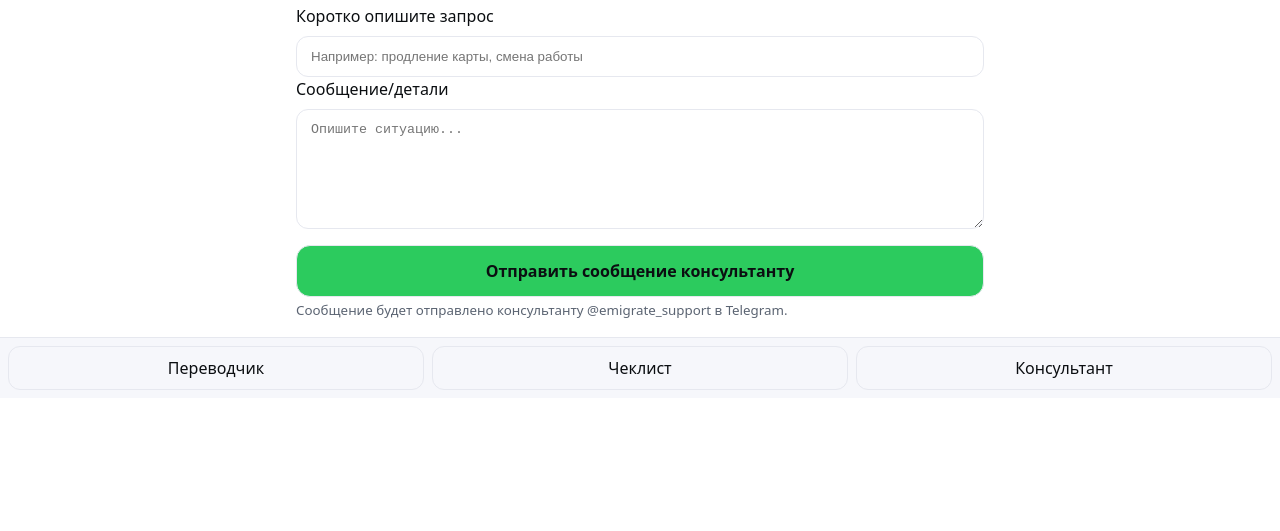
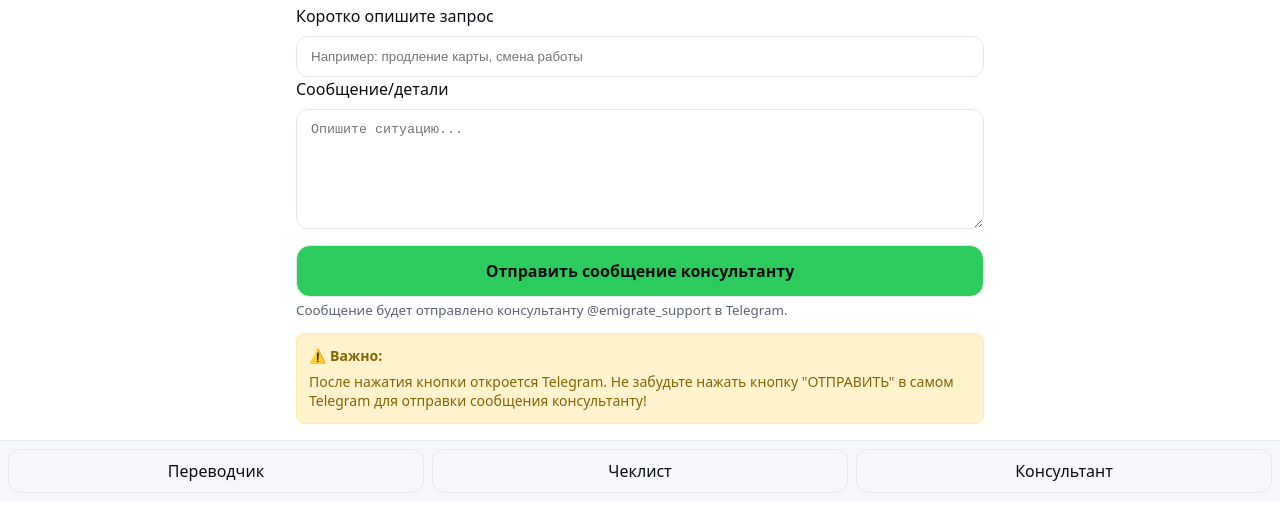
Before and after one commit to RSLNVLDMR/emigrate-project, a website: page web/consultant.html in a window 1280 px wide. Shown: the part 69-600 px from the top of the page. Drawn offline with Linux system fonts and the light colour scheme.

Commit message:
Improve consultant form: add Telegram functionality and disclaimer
- Enhanced Telegram integration with better message formatting
- Added prominent disclaimer about clicking SEND in Telegram
- Improved user experience with success notification
- Added translations for new elements in RU/UA/BY
- Added styling for disclaimer box

```diff
--- a/web/consultant.html
+++ b/web/consultant.html
@@ -10,6 +10,24 @@
     .lang{position:relative;z-index:5}
     .footer{position:sticky;bottom:0;z-index:4}
     button,.btn,select,input,textarea{pointer-events:auto;touch-action:manipulation;-webkit-tap-highlight-color:transparent}
+    .disclaimer-box {
+      background: #fff3cd;
+      border: 1px solid #ffeaa7;
+      border-radius: 8px;
+      padding: 12px;
+      margin-top: 12px;
+      font-size: 14px;
+      line-height: 1.4;
+    }
+    .disclaimer-box strong {
+      color: #856404;
+      display: block;
+      margin-bottom: 6px;
+    }
+    .disclaimer-box p {
+      margin: 0;
+      color: #856404;
+    }
   </style>
 </head>
 <body>
@@ -37,6 +55,10 @@
     <div class="footer">
       <button id="open" class="btn full" data-i18n="consult_send_message">Отправить сообщение консультанту</button>
       <small class="muted" data-i18n="consult_note">Сообщение будет отправлено консультанту @emigrate_support в Telegram.</small>
+      <div class="disclaimer-box">
+        <strong data-i18n="consult_disclaimer_title">⚠️ Важно:</strong>
+        <p data-i18n="consult_disclaimer_text">После нажатия кнопки откроется Telegram. Не забудьте нажать кнопку "ОТПРАВИТЬ" в самом Telegram для отправки сообщения консультанту!</p>
+      </div>
     </div>
   </div>
 
@@ -98,7 +120,8 @@
       const fullMessage = `📋 *Новый запрос консультации*\n\n` +
         `🎯 *Тема:* ${topic}\n\n` +
         `💬 *Сообщение:*\n${message || 'Без дополнительных деталей'}\n\n` +
-        `⏰ *Время:* ${new Date().toLocaleString('ru-RU')}`;
+        `⏰ *Время:* ${new Date().toLocaleString('ru-RU')}\n\n` +
+        `💡 *Не забудьте нажать ОТПРАВИТЬ в Telegram!*`;
 
       // Создаем URL для отправки сообщения в Telegram
       const encodedMessage = encodeURIComponent(fullMessage);
@@ -112,6 +135,11 @@
         // Fallback - открываем в новом окне
         window.open(url, '_blank');
       }
+
+      // Показываем уведомление пользователю
+      setTimeout(() => {
+        alert(t('consult_success_message') || 'Telegram открыт! Не забудьте нажать кнопку "ОТПРАВИТЬ" в самом Telegram.');
+      }, 500);
     };
   }
 
--- a/web/i18n/by.json
+++ b/web/i18n/by.json
@@ -92,6 +92,9 @@
   "consult_topic_ph": "Напрыклад: падаўжэнне карты, змена працы",
   "consult_msg_ph": "Апішыце сітуацыю...",
   "consult_err_topic": "Калі ласка, укажыце тэму запыту",
+  "consult_disclaimer_title": "⚠️ Важна:",
+  "consult_disclaimer_text": "Пасля націскання кнопкі адкрыецца Telegram. Не забудзьце націснуць кнопку \"АДПРАВІЦЬ\" у самім Telegram для адпраўкі паведамлення кансультанту!",
+  "consult_success_message": "Telegram адкрыты! Не забудзьце націснуць кнопку \"АДПРАВІЦЬ\" у самім Telegram.",
 
   "legal_title": "Палітыка канфідэнцыйнасці і ўмовы",
 
--- a/web/i18n/ru.json
+++ b/web/i18n/ru.json
@@ -93,6 +93,9 @@
   "consult_topic_ph": "Например: продление карты, смена работы",
   "consult_msg_ph": "Опишите ситуацию...",
   "consult_err_topic": "Пожалуйста, укажите тему запроса",
+  "consult_disclaimer_title": "⚠️ Важно:",
+  "consult_disclaimer_text": "После нажатия кнопки откроется Telegram. Не забудьте нажать кнопку \"ОТПРАВИТЬ\" в самом Telegram для отправки сообщения консультанту!",
+  "consult_success_message": "Telegram открыт! Не забудьте нажать кнопку \"ОТПРАВИТЬ\" в самом Telegram.",
 
   "legal_title": "Политика конфиденциальности и условия",
 
--- a/web/i18n/ua.json
+++ b/web/i18n/ua.json
@@ -92,6 +92,9 @@
   "consult_topic_ph": "Наприклад: продовження карти, зміна роботи",
   "consult_msg_ph": "Опишіть ситуацію...",
   "consult_err_topic": "Будь ласка, вкажіть тему запиту",
+  "consult_disclaimer_title": "⚠️ Важливо:",
+  "consult_disclaimer_text": "Після натискання кнопки відкриється Telegram. Не забудьте натиснути кнопку \"НАДІСЛАТИ\" в самому Telegram для відправки повідомлення консультанту!",
+  "consult_success_message": "Telegram відкрито! Не забудьте натиснути кнопку \"НАДІСЛАТИ\" в самому Telegram.",
 
   "legal_title": "Політика конфіденційності та умови",
 
```
